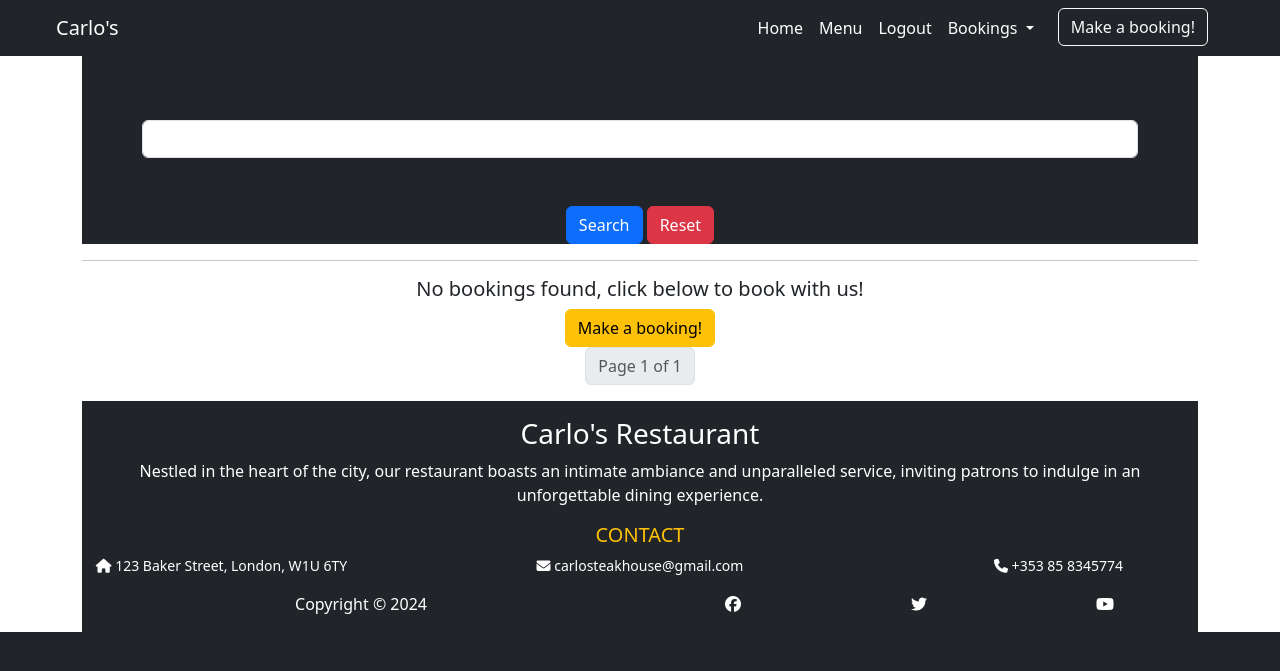
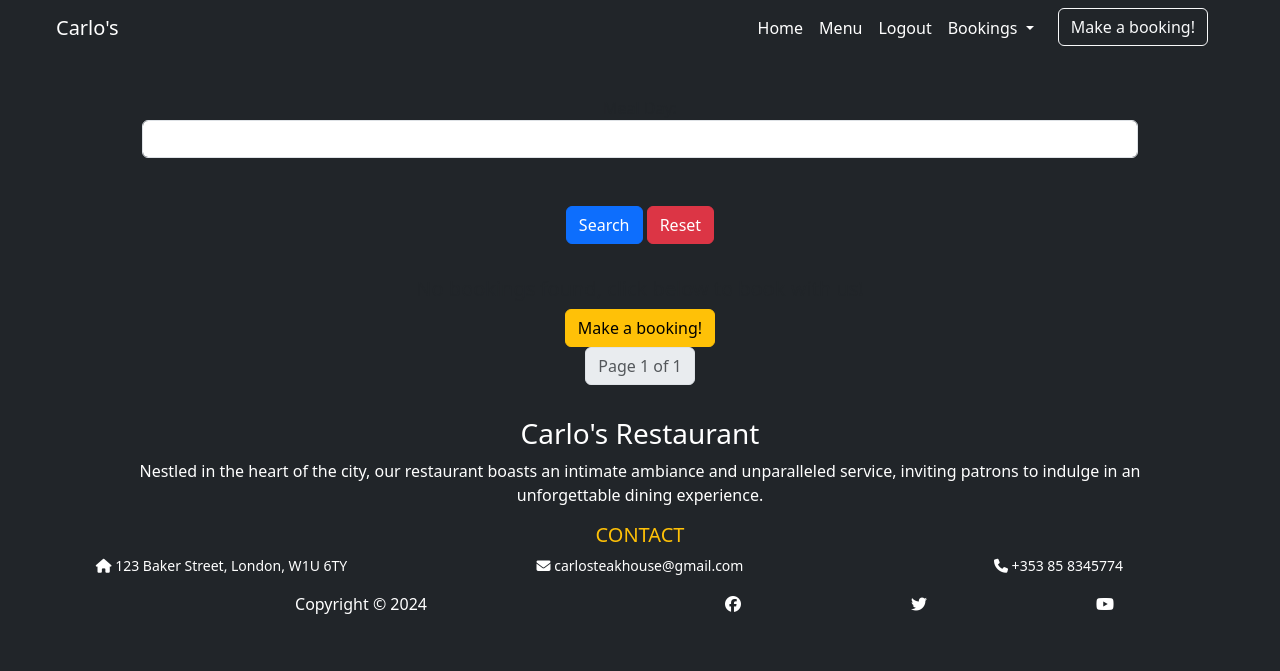
Before and after one commit to Connall1234/rest_booking, a Django app: page /reservationbooking_list/ in a window 1280 px wide. Shown: the top 671 px of the page. Run offline with Django 4.2, Linux system fonts and the light colour scheme; the visitor is signed in with stand-in values (Sample User, id 1); data that the repository does not hold is empty; some libraries are stand-ins or nearby versions.

Commit message:
Had bug on booking_list page, changed styling on body element

```diff
--- a/bookings/templates/booking_list.html
+++ b/bookings/templates/booking_list.html
@@ -6,7 +6,7 @@
 <script src="https://code.jquery.com/ui/1.12.1/jquery-ui.min.js"></script>
 <link rel="stylesheet" href="https://code.jquery.com/ui/1.12.1/themes/base/jquery-ui.css">
 
-
+<body class="bg-dark">
     {% if user.is_authenticated and user.is_superuser %}
 
     <div class="section-padding search_form container">
@@ -147,3 +147,4 @@
     <script src="/static/js/script.js"></script>
 
     {% endblock %}
+</body>
```
Lines whose indentation alone changed are shown as unchanged.
